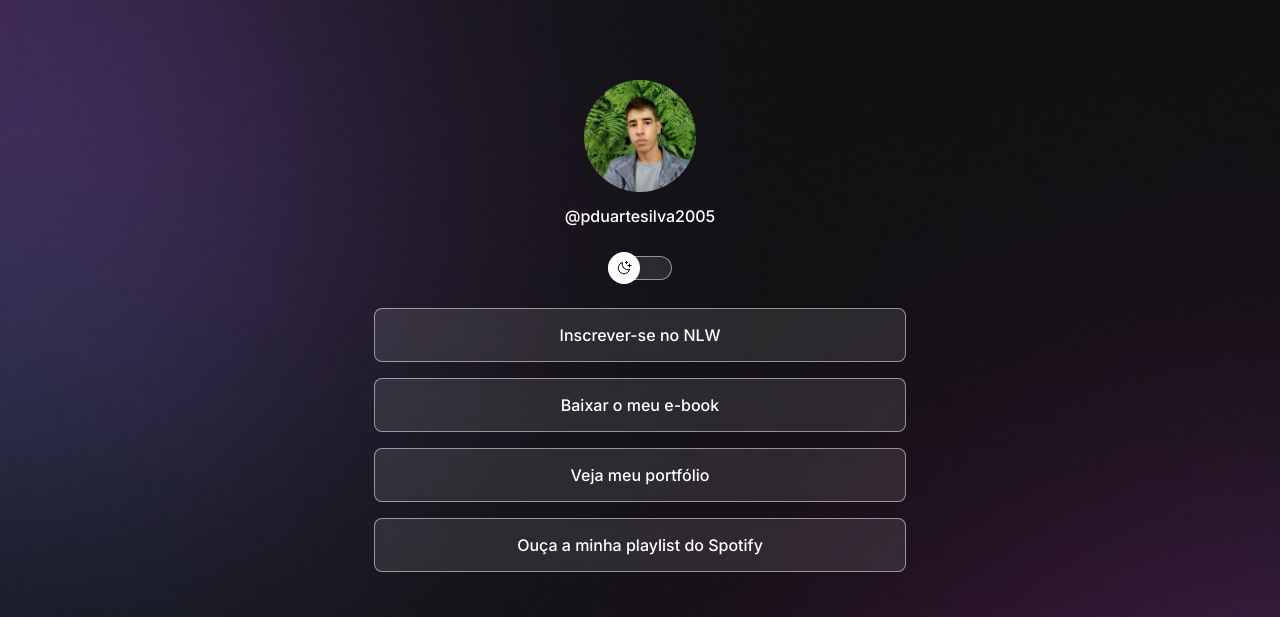
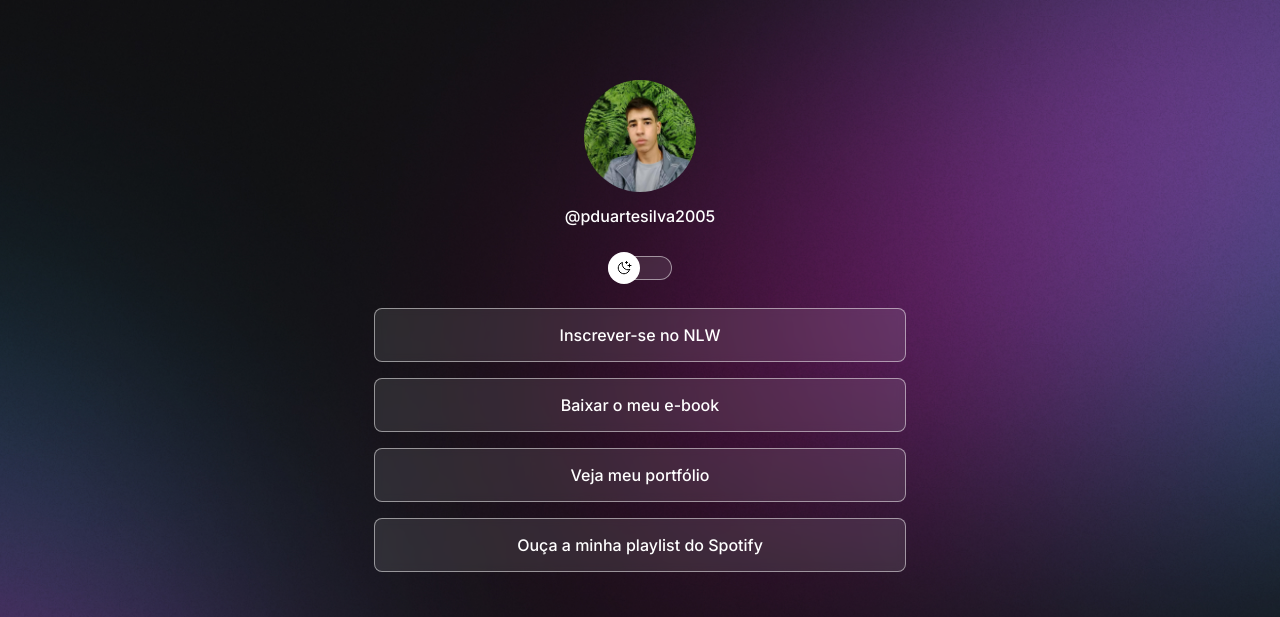
Before and after one commit to pduartesilva2005/discover-devlinks, a plain HTML site: page index.html in a window 1280 px wide. Shown: the top 617 px of the page. Drawn offline with nearby package versions, Linux system fonts and the light colour scheme.

Commit message:
Change background based on media queries

```diff
--- a/styles.css
+++ b/styles.css
@@ -26,6 +26,7 @@
 
 body {
   background: var(--bg-url) no-repeat top center/cover;
+  height: 100vh;
 }
 
 body * {
@@ -144,3 +145,13 @@ footer {
   text-align: center;
   font-size: 14px;
 }
+
+@media (min-width: 700px) {
+  :root {
+    --bg-url: url(./assets/bg-desktop.jpg);
+  }
+
+  .light {
+    --bg-url: url(./assrts/bg-desktop-light.jpg);
+  }
+}
```
